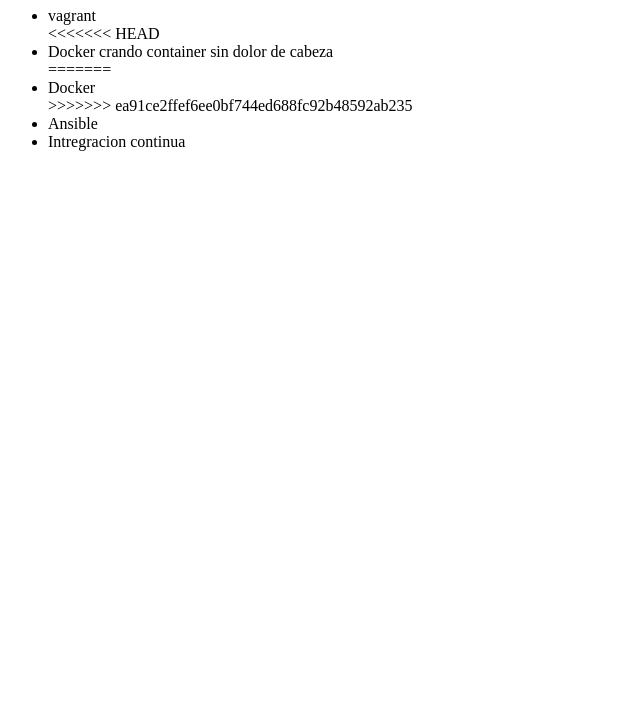
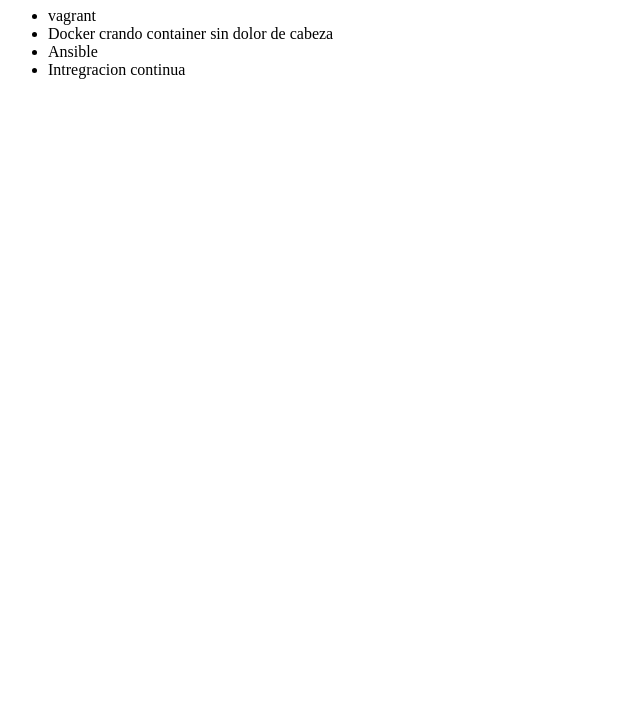
Before and after one commit to MauroGabler/alura-git, a plain HTML site: page index.html in a window 1280 px wide. Shown: the part 73-800 px from the top of the page, without its empty margins (0-640 px from the left). Drawn offline with Linux system fonts and the light colour scheme.

Commit message:
corrigiendo docker

```diff
--- a/index.html
+++ b/index.html
@@ -10,11 +10,7 @@
    <h1>Ana agrego un encabezado</h1>
    <ul>
        <li>vagrant</li>
-<<<<<<< HEAD
        <li>Docker crando container sin dolor de cabeza</li>
-=======
-       <li>Docker</li>
->>>>>>> ea91ce2ffef6ee0bf744ed688fc92b48592ab235
        <li>Ansible</li>
        <li>Intregracion continua</li>
    </ul>
```
